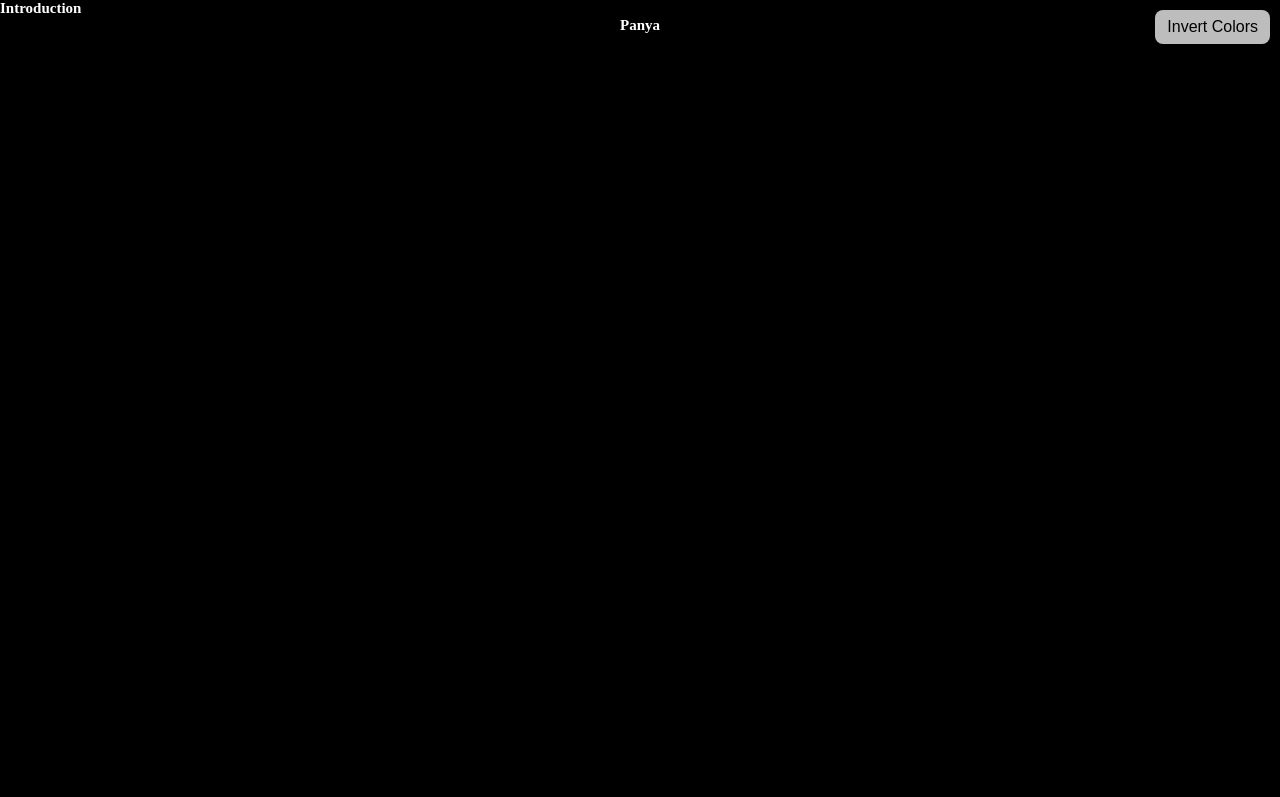
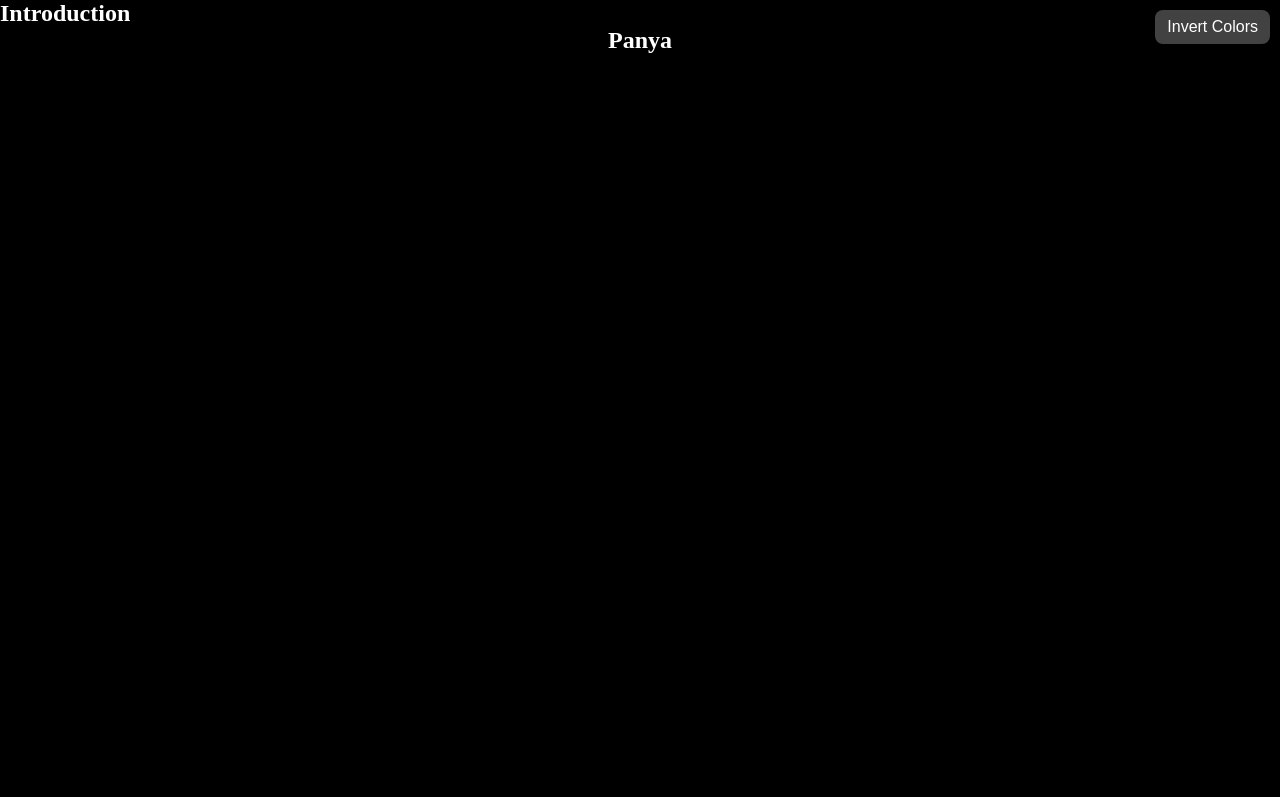
Before and after one commit to PanyaOu/www_Senior_Project, a plain HTML site: page index.html in a window 1280 px wide. Both pictures are taken after a click on the button "Invert Colors". Shown: the top 797 px of the page. Drawn offline with Linux system fonts and the light colour scheme; no server answers.

Commit message:
fixed inverse color button

```diff
--- a/assets/css/project.css
+++ b/assets/css/project.css
@@ -5,4 +5,5 @@
   justify-content: center;
   max-width: 800px;
   margin: 0 auto;
+
 }
--- a/assets/css/styles.css
+++ b/assets/css/styles.css
@@ -4,9 +4,7 @@
   box-sizing: border-box;
   background-color: white;
 }
-html{
-  font-size: 10px;
-}
+
 
 a {
   text-decoration: none;
@@ -17,13 +15,13 @@ a {
   width: 100%;
 }
 
-
 .subcontainer{
   display: flex;
   text-align: center;
 }
 
-.color-inverted, .color-inverted html {
+/* COLOR INVERTED BUTTON*/
+.color-inverted, .color-inverted html .invert-button {
   filter: invert(1);
 }
 
@@ -51,7 +49,7 @@ a {
   left: 0;
   height: 100%;
   padding: 1rem;
-  background-color: #f5f5f5;
+  background-color: white;
   display: flex;
   flex-direction: column;
   /* Add this line to hide the sidebar by default */
--- a/assets/js/app.js
+++ b/assets/js/app.js
@@ -17,12 +17,22 @@ function scrollToSecondSection() {
   });
 }
 
+//Toggle button function
 function toggleColorInversion() {
-  const body = document.querySelector("body");
+  const section1 = document.querySelector(".section1");
+  const section2 = document.querySelector(".section2");
+  const section3 = document.querySelector(".section3");
+  const section4 = document.querySelector(".section4");
   const sidebar = document.querySelector(".sidebar");
 
-  body.classList.toggle("color-inverted");
-  sidebar.classList.toggle("color-inverted");
+  section1.classList.toggle("color-inverted");
+
+  section2.classList.toggle("color-inverted");
+  section3.classList.toggle("color-inverted");
+
+  section4.classList.toggle("color-inverted");
+
+  //sidebar.classList.toggle("color-inverted");
 }
 
 window.onload = scrollToSecondSection; // Call the function when the page loads or reloads
--- a/index.html
+++ b/index.html
@@ -15,7 +15,7 @@
 
 <div>
   <!-- Section1 start -->
-    <div>
+    <div class = "section1">
       <section id="introduction" class="introduction container">
         <h1>Introduction</h1>
           <div class="introduction subcontainer">
@@ -29,11 +29,13 @@
             <!-- <div class="image-container" id="google-doc-images"></div>
             <div class="aboutme subcontainer" id="google-doc-content"></div> -->
           </div>
+      </section>
     </div>
-  </section>
+
   <!-- Section1 end-->
 
   <!-- Section2 start-->
+  <div class = "section2">
     <section id="home" class="home container">
       <div class="home container">
         <h1>Title Page</h1>
@@ -46,10 +48,12 @@
           </select>
         </div>
     </section>
+  </div>
   <!-- Section2 end-->
 
 
   <!-- Section3 start-->
+  <div  class = "section3">
     <section id="project" class="project container">
       <div class="project container">
         <h1>Projects</h1>
@@ -60,9 +64,8 @@
             <li><a href="#project3" class="project-link">Project 3</a></li>
           </ul>
         </div>
-      </aside>
       </div>
-    <div>
+      <div >
         <div id="project1" class="project container project-container">
           <h2>Project 1</h2>
           <p>Description of Project 1 goes here</p>
@@ -77,10 +80,12 @@
         </div>
       </div>
     </section>
+  </div>
   <!-- Section3 end-->
 
 
   <!-- Section4 start-->
+  <div class = "section4">
     <section id="other" class="other container">
       <div class="other container">
         <h1>Other</h1>
```
Also changed, not shown: assets/css/introduction.css (+9 -0 lines). Lines whose indentation alone changed are shown as unchanged.
